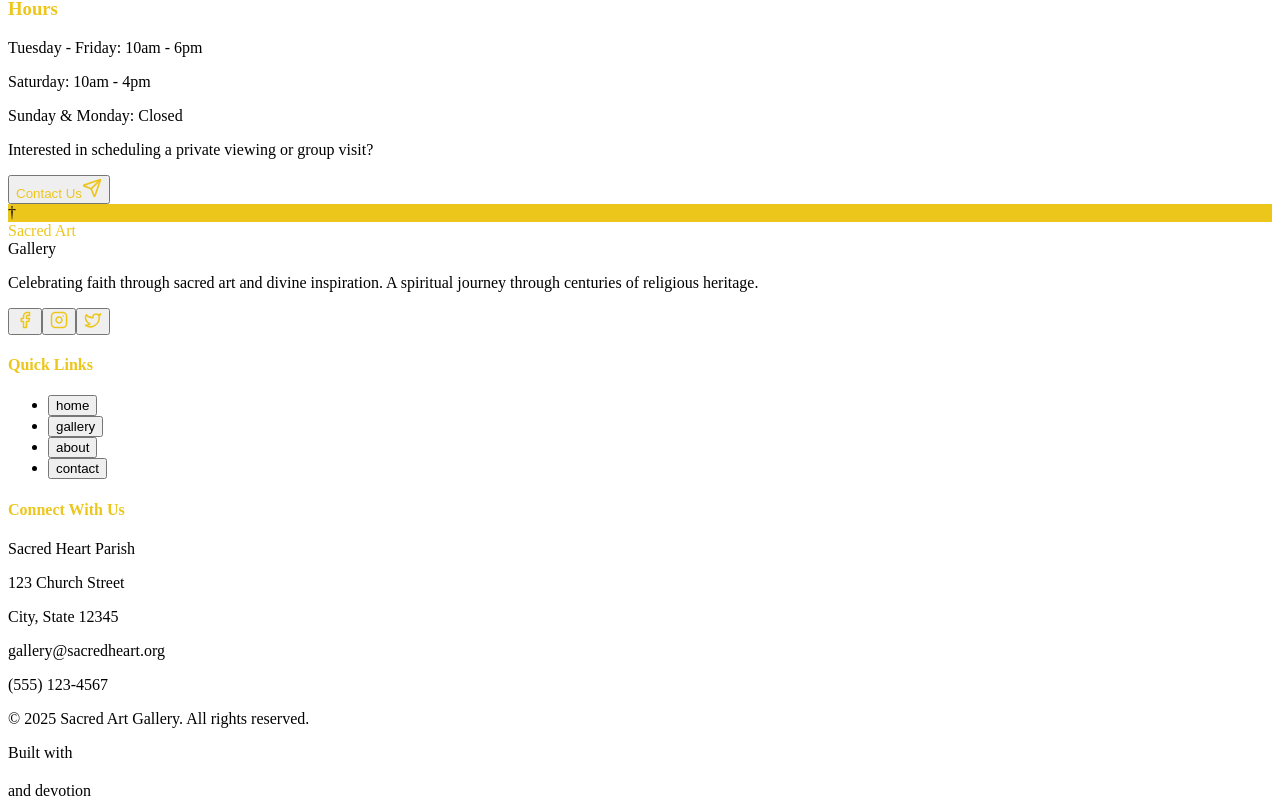
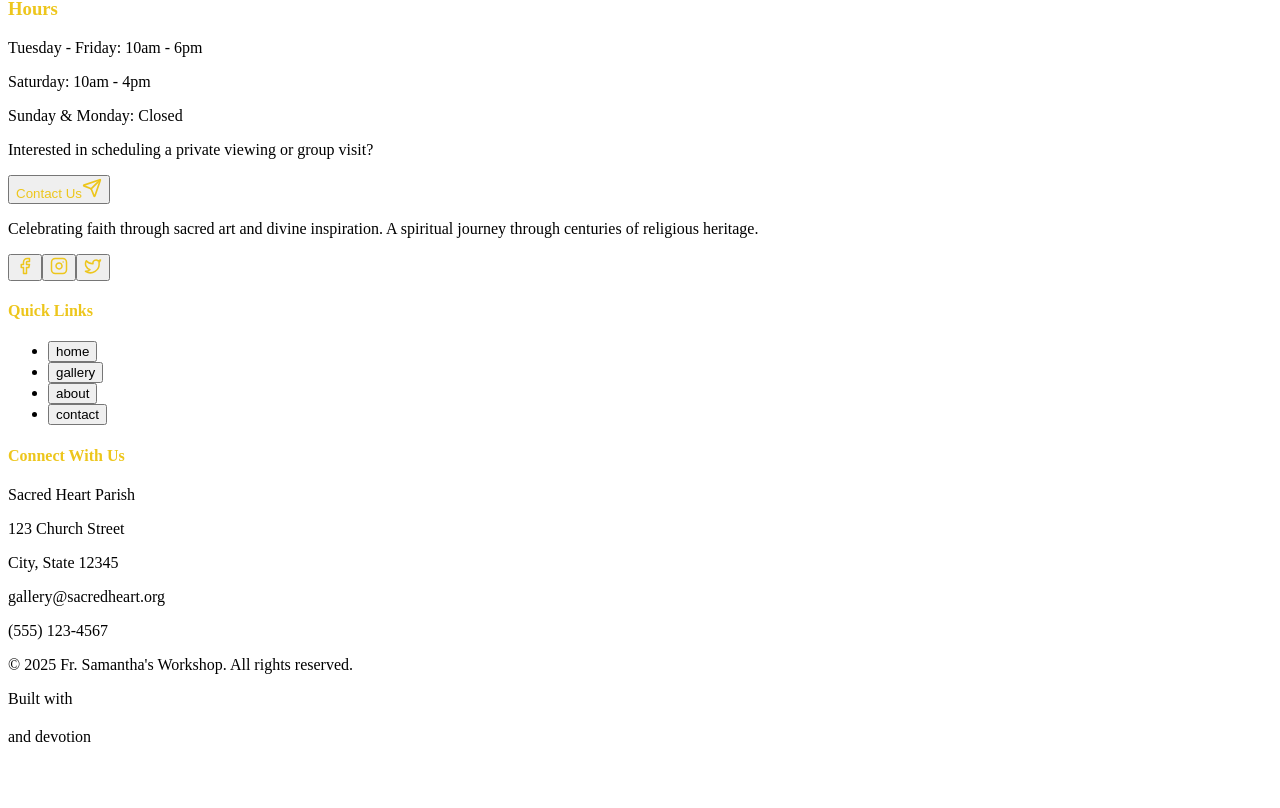
Before and after one commit to BimanGunarathne/frsamanthas-workshop, a Next.js app: page / in a window 1280 px wide. Shown: the part 5268-6076 px from the top of the page. After the commit the page ends 6022 px from the top, so only its background shows below. Built offline with nearby package versions, Linux system fonts and the light colour scheme.

Commit message:
update the footer

```diff
--- a/src/components/footer.tsx
+++ b/src/components/footer.tsx
@@ -2,6 +2,7 @@
 
 import { motion } from "motion/react";
 import { Facebook, Instagram, Twitter, Heart } from "lucide-react";
+import Image from "next/image";
 
 export function Footer() {
   const socialLinks = [
@@ -34,18 +35,21 @@ export function Footer() {
           >
             <div className="flex items-center gap-3 mb-6">
               <motion.div
-                className="w-14 h-14 rounded-full flex items-center justify-center relative overflow-hidden"
-                style={{ backgroundColor: "#edc61c" }}
-                whileHover={{ rotate: 360 }}
-                transition={{ duration: 0.8 }}
+                className="flex items-center gap-3"
+                whileHover={{ scale: 1.05 }}
+                transition={{ duration: 0.3 }}
               >
-                <div className="absolute inset-0 bg-gradient-to-br from-white/20 to-transparent"></div>
-                <span className="text-white text-2xl relative z-10">†</span>
+                {/* Image Logo */}
+                <div className="relative w-70 h-25">
+                  <Image
+                    src="/Logo2.webp" // Update this path to your actual logo image
+                    alt="Sacred Art Gallery Logo"
+                    fill
+                    className="object-contain"
+                    priority
+                  />
+                </div>
               </motion.div>
-              <div>
-                <span className="text-2xl" style={{ color: "#edc61c" }}>Sacred Art</span>
-                <div className="text-sm text-gray-400">Gallery</div>
-              </div>
             </div>
             <p className="text-gray-400 leading-relaxed">
               Celebrating faith through sacred art and divine inspiration. A spiritual journey through centuries of religious heritage.
@@ -138,7 +142,7 @@ export function Footer() {
         >
           <div className="flex flex-col md:flex-row justify-between items-center gap-4">
             <p className="text-gray-400 text-sm">
-              &copy; {new Date().getFullYear()} Sacred Art Gallery. All rights reserved.
+              &copy; {new Date().getFullYear()} Fr. Samantha's Workshop. All rights reserved.
             </p>
 
             <motion.div
```
